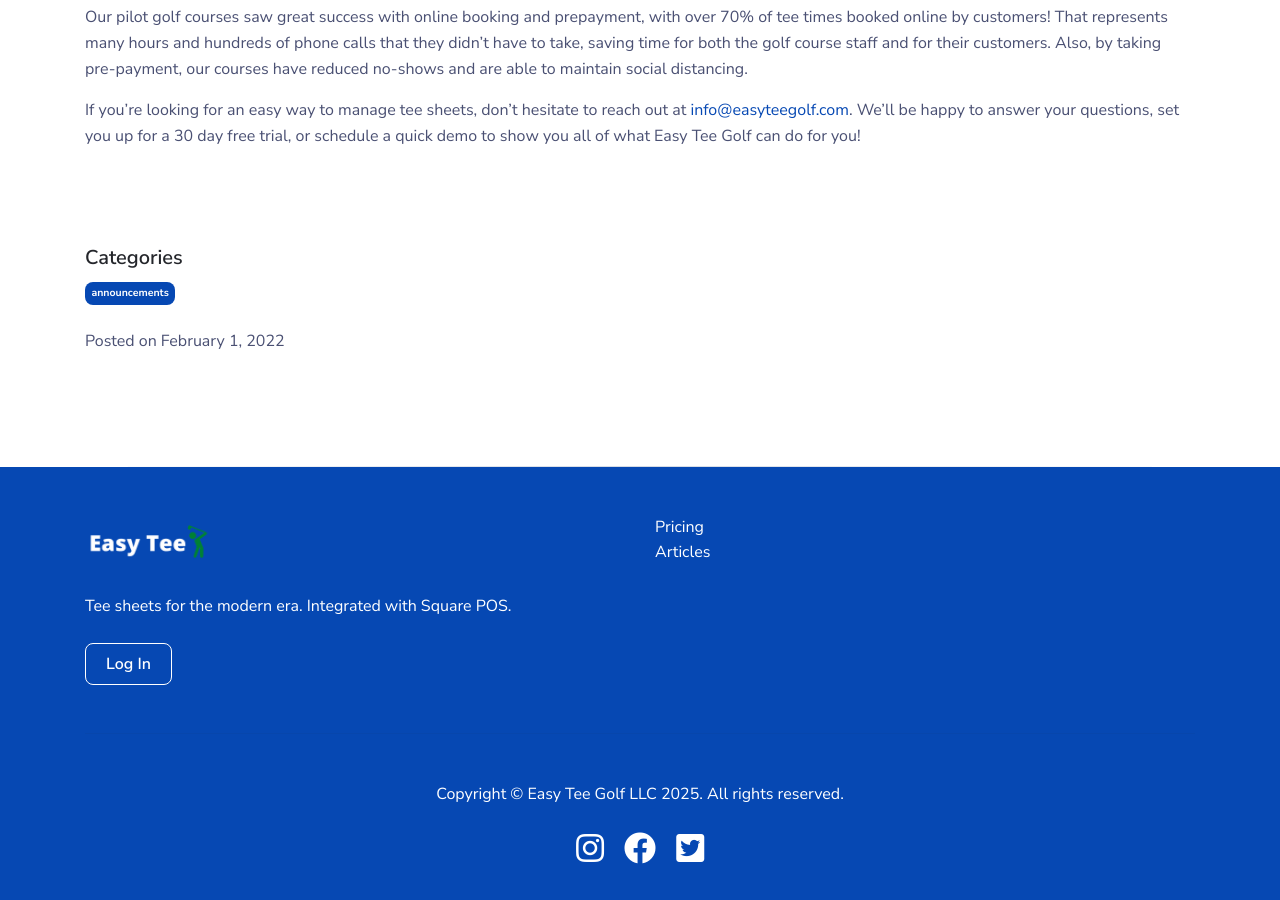
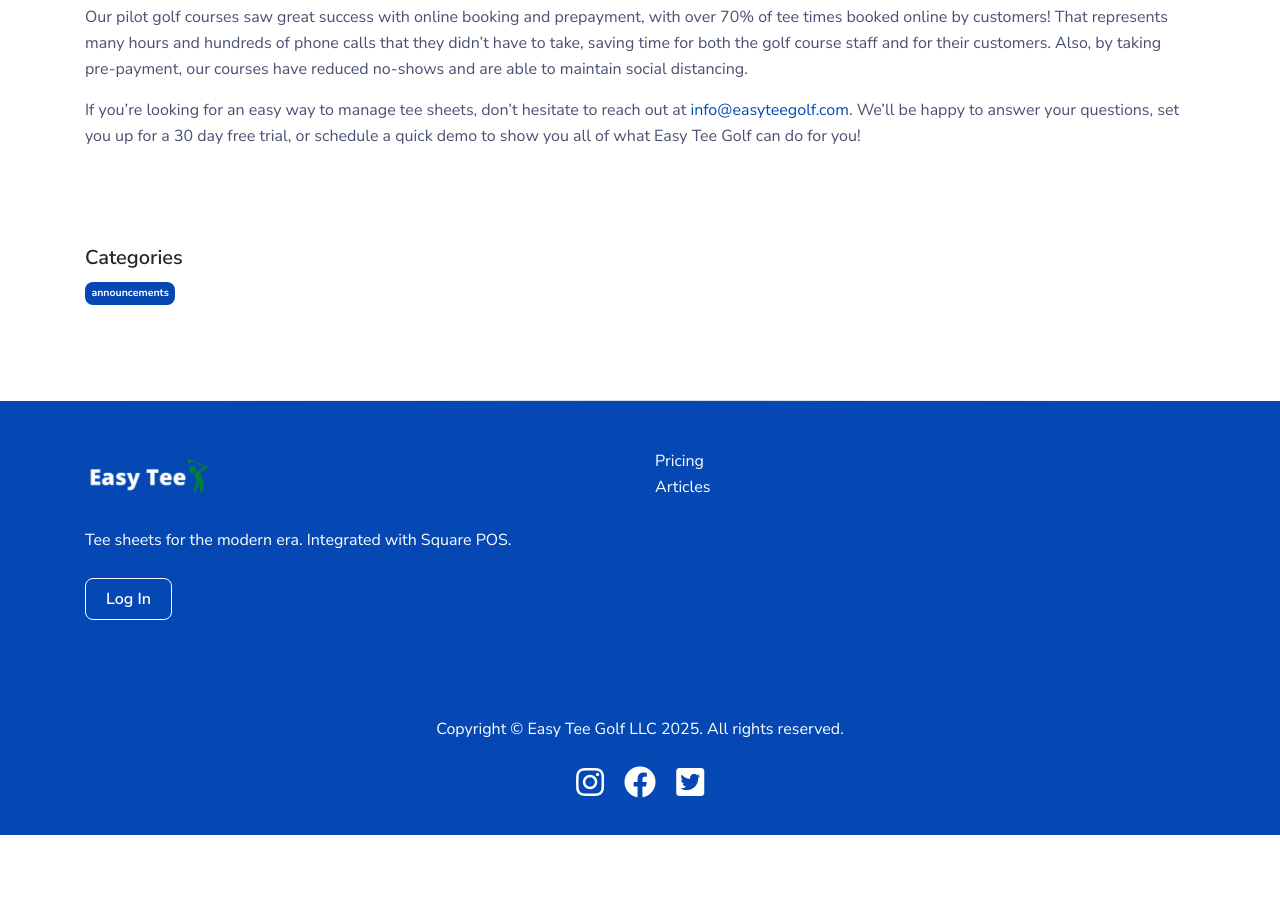
Before and after one commit to easyteegolf/easytee_front, a Jekyll site: the page built from _posts/2022-02-01-introducing-easy-tee-golf.markdown, in a window 1280 px wide and 900 px high, scrolled down 1058 px. Built offline with Jekyll 4.4.1, drawn with Linux system fonts in a browser that asks for light colours; after the commit the page ends 1893 px from its top, so only the background shows below that.

Commit message:
remove posted on date

```diff
--- a/_layouts/post.html
+++ b/_layouts/post.html
@@ -50,11 +50,6 @@
               {% endfor %}
             </div>
           </div>
-          <div class="row">
-            <div class="col">
-              <p class="mt-4">Posted on {{page.date | date: "%B %-d, %Y" }}</p>
-            </div>
-          </div>
       </div>
   </section>
 
```
